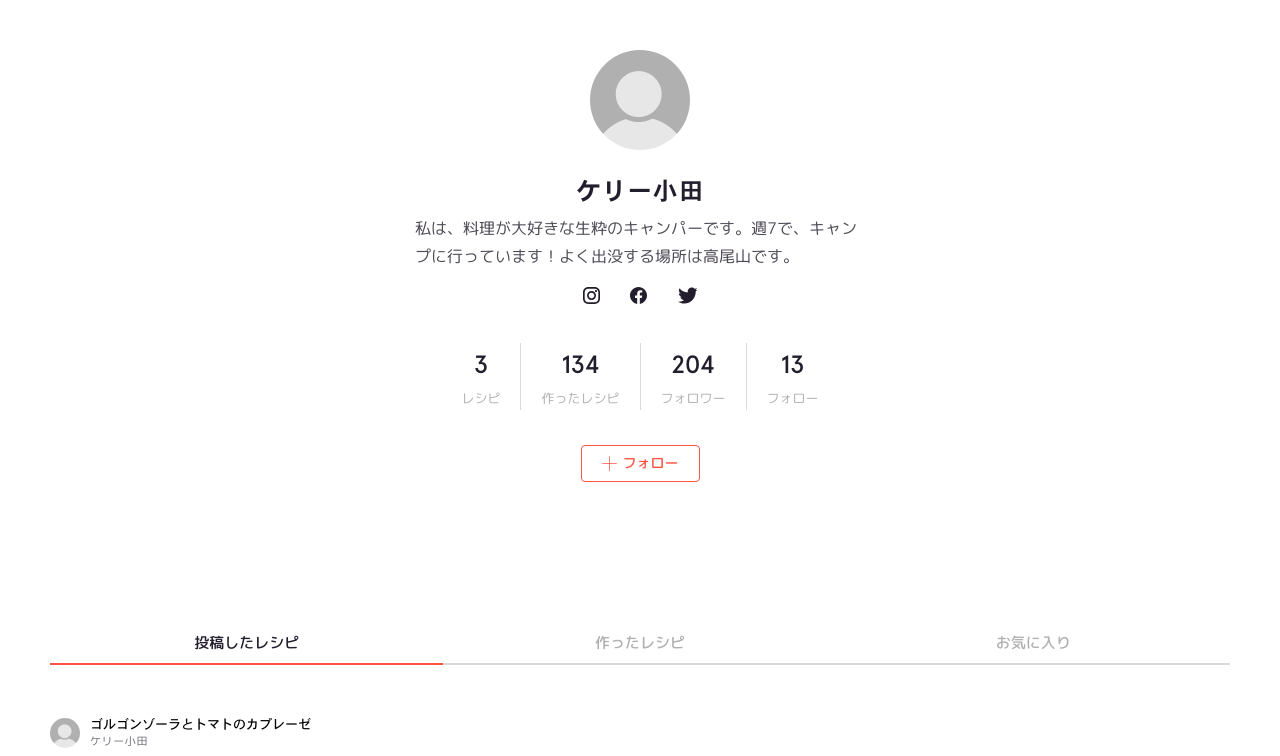
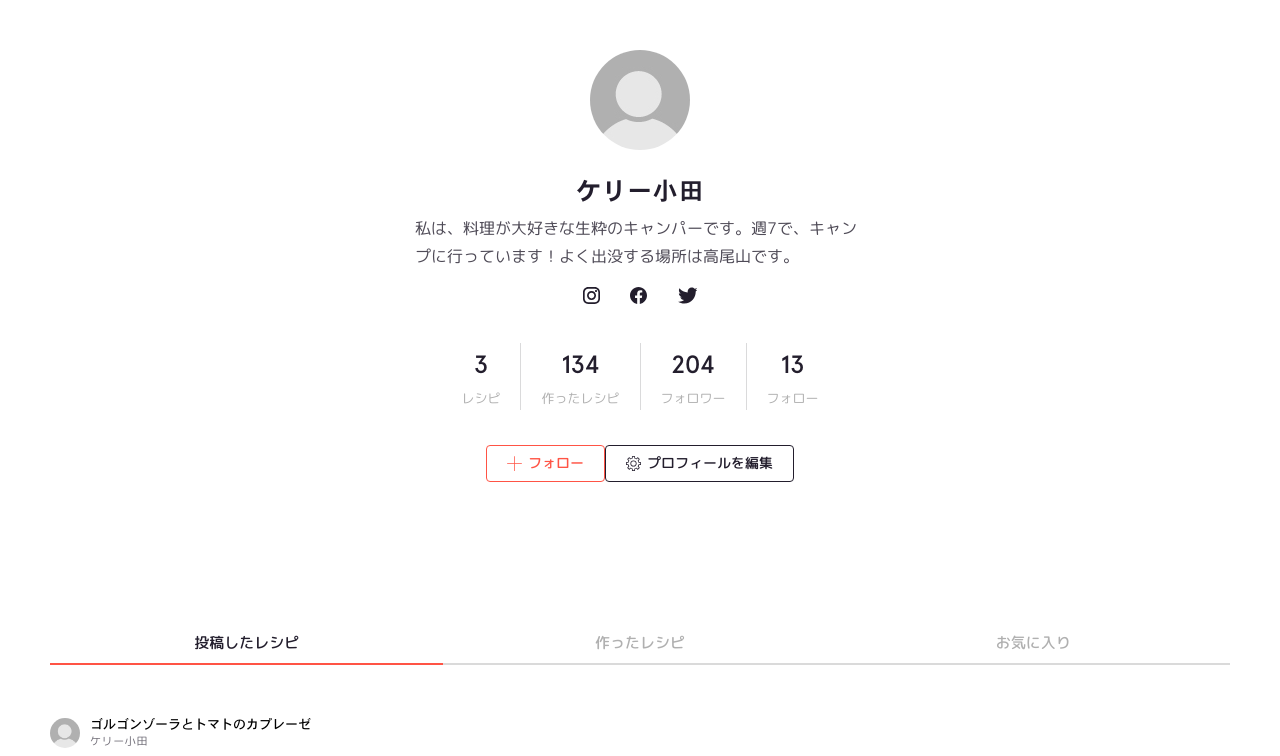
Before and after one commit to ceaper-official/cepaer-web-app, a Next.js app: page /user in a window 1280 px wide. Shown: the top 756 px of the page. Built offline with nearby package versions, Linux system fonts and the light colour scheme.

Commit message:
追加・編集ボタン

```diff
--- a/pages/user.js
+++ b/pages/user.js
@@ -1,5 +1,6 @@
 import Link from 'next/link';
 import Add from "../assets/icons/ui/add.js";
+import  Setting from "../assets/icons/ui/setting.js";
 import Instagram from "../assets/icons/social/instagram.js";
 import Facebook from "../assets/icons/social/facebook.js";
 import Twitter from "../assets/icons/social/twitter.js";
@@ -52,6 +53,8 @@ export default () => (
         </a>
 </div>
         <a class="button add-button"><Add />フォロー</a>
+        {/*自分のアカウントの場合、下部の設定ボタンのみ表示*/}
+        <a class="button setting-button button-black-ol"><Setting />プロフィールを編集</a>
     </div>
   </div>
   </div>
--- a/styles/user.scss
+++ b/styles/user.scss
@@ -51,6 +51,9 @@ line-height: 1;
         &:hover svg path {
           fill: var(--white);
         }
+      }
+      .setting-button svg path {
+        fill: var(--black);
       }
       //データ
       & .user-data {
```
Also changed, not shown: assets/icons/ui/setting.js (+5 -0 lines).
